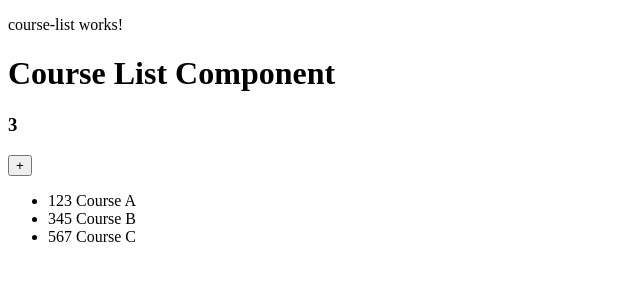
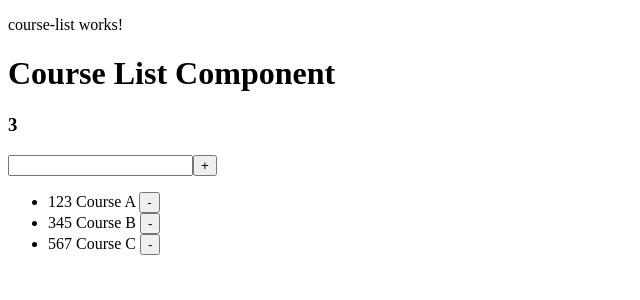
Before and after one commit to whysgai/EdTeach_Client_Angular, an Angular app: page / in a window 1280 px wide. Shown: the top 300 px of the page, without its empty margins (0-640 px from the left). Built offline with nearby package versions, Linux system fonts and the light colour scheme.

Commit message:
feat: Implement capturing input with state variables

```diff
--- a/src/app/app.module.ts
+++ b/src/app/app.module.ts
@@ -3,6 +3,8 @@ import { NgModule } from '@angular/core';
 
 import { AppComponent } from './app.component';
 import { CourseListComponent } from './course-list/course-list.component';
+// import { AppRoutingModule } from './app-routing.module';
+import { FormsModule } from '@angular/forms';
 
 @NgModule({
   declarations: [
@@ -10,7 +12,9 @@ import { CourseListComponent } from './course-list/course-list.component';
     CourseListComponent
   ],
   imports: [
-    BrowserModule
+    BrowserModule,
+    // AppRoutingModule,
+    FormsModule
   ],
   providers: [],
   bootstrap: [AppComponent]
--- a/src/app/course-list/course-list.component.html
+++ b/src/app/course-list/course-list.component.html
@@ -2,11 +2,15 @@
 <h1>{{title}}</h1>
 <h3>{{courses.length}}</h3>
 
-<button>+</button>
+
+<input [(ngModel)]="newCourseTitle"/>
+
+<button (click)="createCourse(newCourseTitle)">+</button>
 
 <ul>
   <li *ngFor="let course of courses">
     {{course._id}}
     {{course.title}}
+    <button (click)="deleteCourse(course)">-</button>
   </li>
 </ul>
--- a/src/app/course-list/course-list.component.ts
+++ b/src/app/course-list/course-list.component.ts
@@ -12,7 +12,15 @@ export class CourseListComponent implements OnInit {
     {_id: '123', title: 'Course A'},
     {_id: '345', title: 'Course B'},
     {_id: '567', title: 'Course C'}
-  ]
+  ];
+
+  newCourseTitle = '';
+
+  createCourse = (title) =>
+    this.courses.push({_id: new Date().getMilliseconds().toString(), title})
+
+  deleteCourse = (courseToDelete) =>
+    this.courses = this.courses.filter(course => course !== courseToDelete)
 
   constructor() { }
 
```
